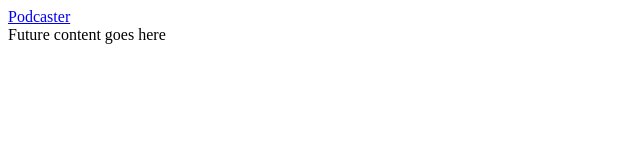
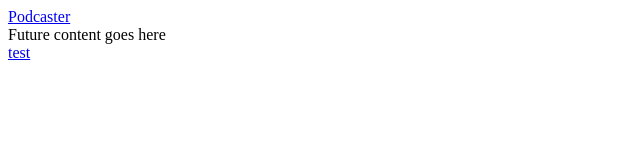
Before and after one commit to cmgalvangrajales/podcaster, a React (Vite) app: page / in a window 1280 px wide. Shown: the top 160 px of the page, without its empty margins (0-640 px from the left). Built offline with nearby package versions, Linux system fonts and the light colour scheme.

Commit message:
[fix/PDC-002]: Connecting header loader to location changes

```diff
--- a/src/components/layout/Header/Header.tsx
+++ b/src/components/layout/Header/Header.tsx
@@ -5,10 +5,10 @@ import message from './Header.message';
 import { HeaderInterface } from './Header.types';
 import SpinnerBall from './components/BallSpinner';
 
-const Header = ({ isLoading = false }: HeaderInterface): JSX.Element => {
+const Header = ({ isLoading = false, setIsLoading }: HeaderInterface): JSX.Element => {
   return (
     <div className="flex justify-between p-3 shadow-md items-center">
-      <Link to={'/'} className="text-primary">
+      <Link to={'/'} className="text-primary" onClick={() => setIsLoading(true)}>
         <FormattedMessage {...message.title} />
       </Link>
       {isLoading ? <SpinnerBall /> : null}
--- a/src/components/layout/Header/Header.types.ts
+++ b/src/components/layout/Header/Header.types.ts
@@ -1,3 +1,4 @@
 export interface HeaderInterface {
+  setIsLoading: (isLoading: boolean) => void;
   isLoading?: boolean;
 }
--- a/src/containers/App/index.tsx
+++ b/src/containers/App/index.tsx
@@ -1,4 +1,5 @@
-import { Route, Routes } from 'react-router-dom';
+import { useEffect, useState } from 'react';
+import { Route, Routes, useLocation } from 'react-router-dom';
 import 'tailwindcss/tailwind.css';
 
 import NotFound from '@pages/404';
@@ -9,14 +10,22 @@ import Podcast from '@pages/Podcast';
 import { Content, Header } from '@components/layout';
 
 const App = () => {
+  const [isLoading, setIsLoading] = useState(true);
+  const location = useLocation();
+
+  useEffect(() => {
+    // execute on location change
+    setIsLoading(false);
+  }, [location]);
+
   return (
     <div className="overflow-hidden grid h-screen grid-rows-[auto_1fr]">
-      <Header />
+      <Header isLoading={isLoading} setIsLoading={setIsLoading} />
       <Content>
         <Routes>
-          <Route path="/" element={<HomePage />} />
-          <Route path="/podcast/:podcastId" element={<Podcast />} />
-          <Route path="/podcast/:podcastId/episode/:episodeId" element={<Episode />} />
+          <Route path="/" element={<HomePage setIsLoading={setIsLoading} />} />
+          <Route path="/podcast/:podcastId" element={<Podcast setIsLoading={setIsLoading} />} />
+          <Route path="/podcast/:podcastId/episode/:episodeId" element={<Episode setIsLoading={setIsLoading} />} />
           <Route path="*" element={<NotFound />} />
         </Routes>
       </Content>
--- a/src/containers/Home/index.tsx
+++ b/src/containers/Home/index.tsx
@@ -1,5 +1,18 @@
-const Home = () => {
-  return <div>Future content goes here</div>;
+import { Link } from 'react-router-dom';
+
+interface HomeInterface {
+  setIsLoading: (isLoading: boolean) => void;
+}
+
+const Home = ({ setIsLoading }: HomeInterface): JSX.Element => {
+  return (
+    <div>
+      <div>Future content goes here</div>
+      <Link to={'/podcast/abc'} onClick={() => setIsLoading(true)}>
+        test
+      </Link>
+    </div>
+  );
 };
 
 export default Home;
```
Also changed, not shown: src/containers/Episode/index.tsx (+6 -1 lines), src/containers/Podcast/index.tsx (+6 -1 lines), 1 other file (tests, documents, lock files or other folders).
